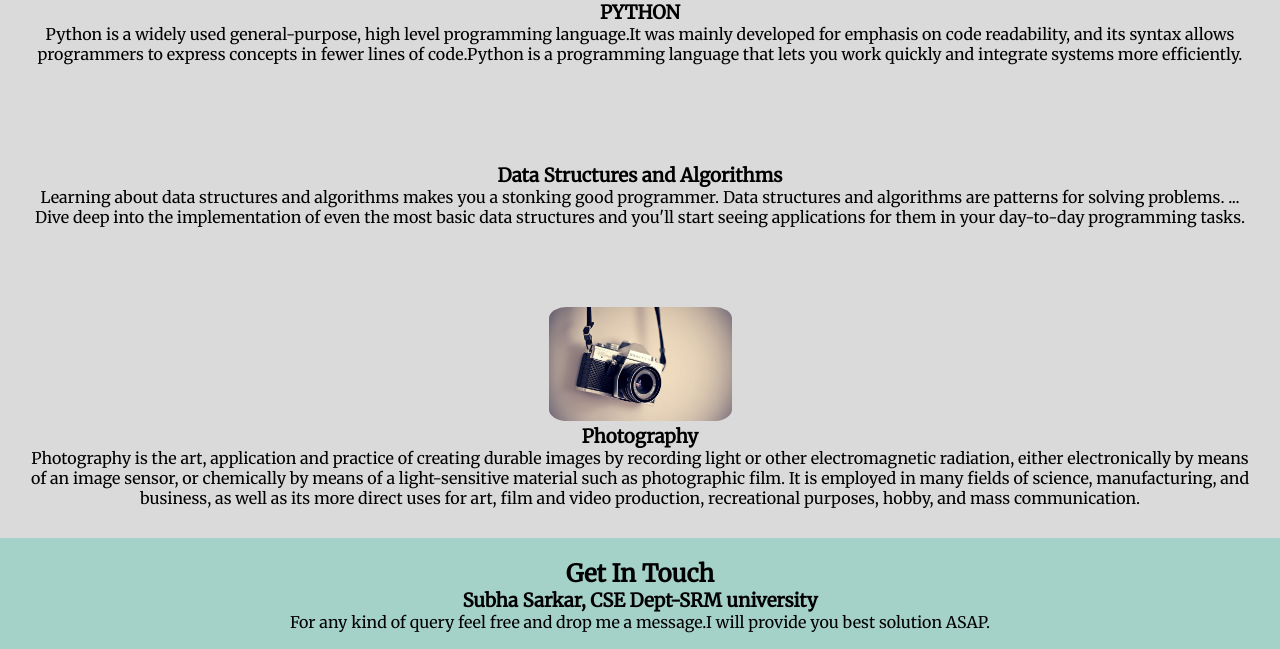
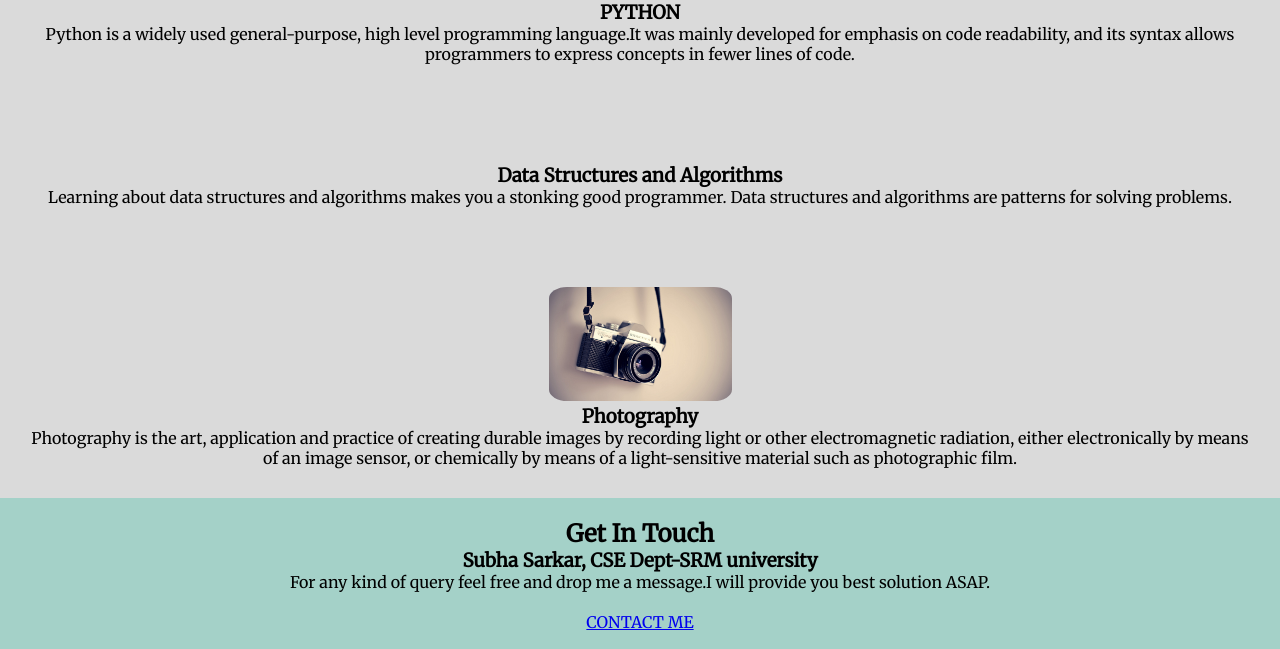
Before and after one commit to subha1206/my-personal-site, a plain HTML site: page index.html in a window 1280 px wide. Shown: the part 1425-2074 px from the top of the page. Drawn offline with Linux system fonts and the light colour scheme; a web font is replaced by a local one.

Commit message:
update index.html

```diff
--- a/index.html
+++ b/index.html
@@ -15,7 +15,7 @@
   <div class="top_container">
     <div class="hii">
       <h1>I'm Subha</h1>
-      <p class="intro"><strong>A Programmer & Designer</strong></p>
+      <span class="intro"><strong>A Programmer & Designer</strong></span>
     </div>
     <img class="main_pic" src="images/ss.png" alt="">
   </div>
@@ -32,20 +32,18 @@
       <div class="skill_1">
         <img class="python" src="images/python.png" alt="">
         <h3>PYTHON</h3>
-        <p>Python is a widely used general-purpose, high level programming language.It was mainly developed for emphasis on code readability, and its syntax allows programmers to express concepts in fewer lines of code.Python is a programming
-          language that lets you work quickly and integrate systems more efficiently.</p><br>
+        <p>Python is a widely used general-purpose, high level programming language.It was mainly developed for emphasis on code readability, and its syntax allows programmers to express concepts in fewer lines of code.</p><br>
       </div>
       <div class="skill_2">
         <img class="ds" src="images/ds.jpg" alt="">
         <h3>Data Structures and Algorithms</h3>
-        <p>Learning about data structures and algorithms makes you a stonking good programmer. Data structures and algorithms are patterns for solving problems. ... Dive deep into the implementation of even the most basic data structures and you'll
-          start seeing applications for them in your day-to-day programming tasks.</p><br>
+        <p>Learning about data structures and algorithms makes you a stonking good programmer. Data structures and algorithms are patterns for solving problems.</p><br>
       </div>
       <div class="skill_3">
         <img class="photo" src="images/ph.jpeg" alt="">
         <h3>Photography</h3>
         <p>Photography is the art, application and practice of creating durable images by recording light or other electromagnetic radiation, either electronically by means of an image sensor, or chemically by means of a light-sensitive material such
-          as photographic film. It is employed in many fields of science, manufacturing, and business, as well as its more direct uses for art, film and video production, recreational purposes, hobby, and mass communication.</p>
+          as photographic film.</p>
       </div>
     </div>
     <div class="contact-me">
```
